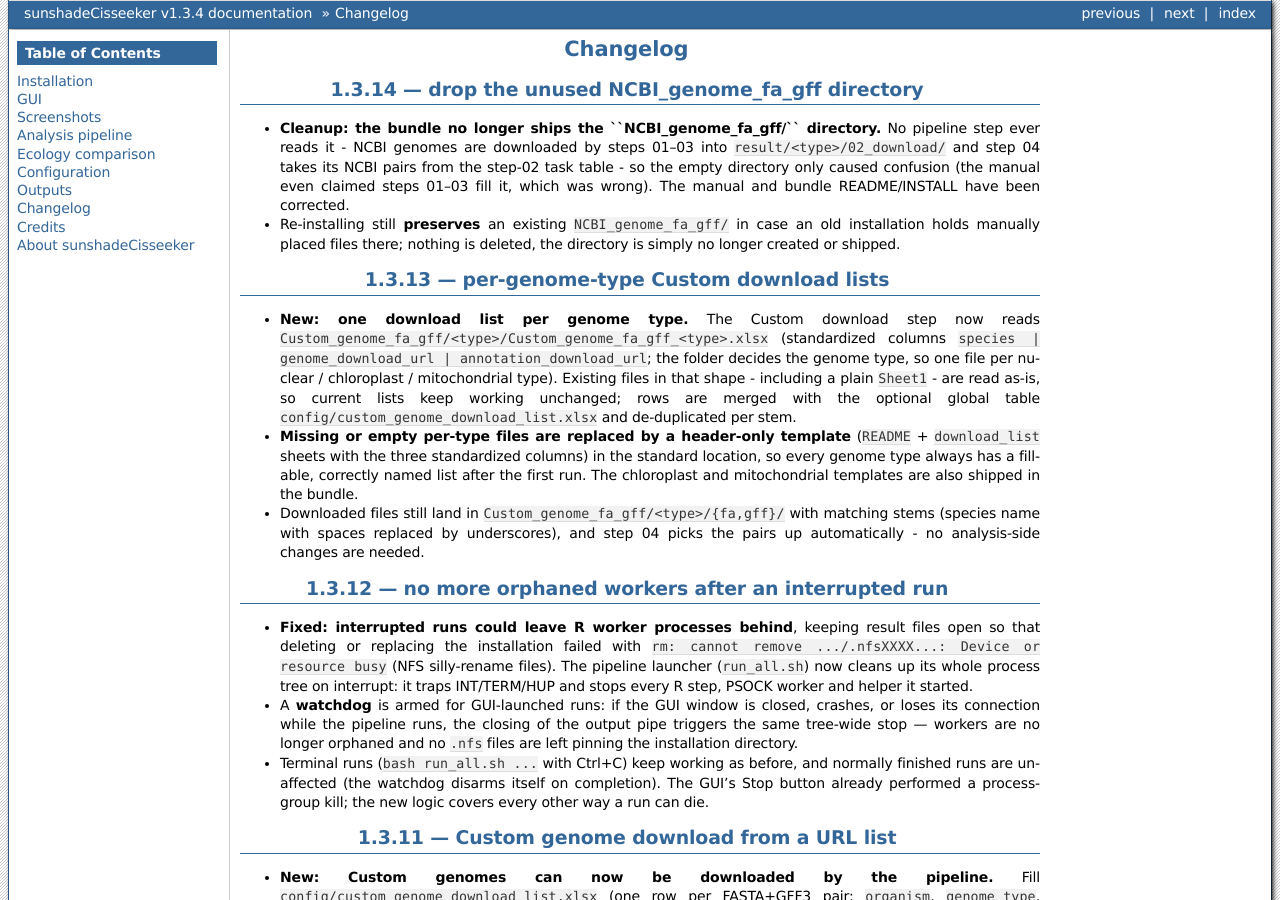
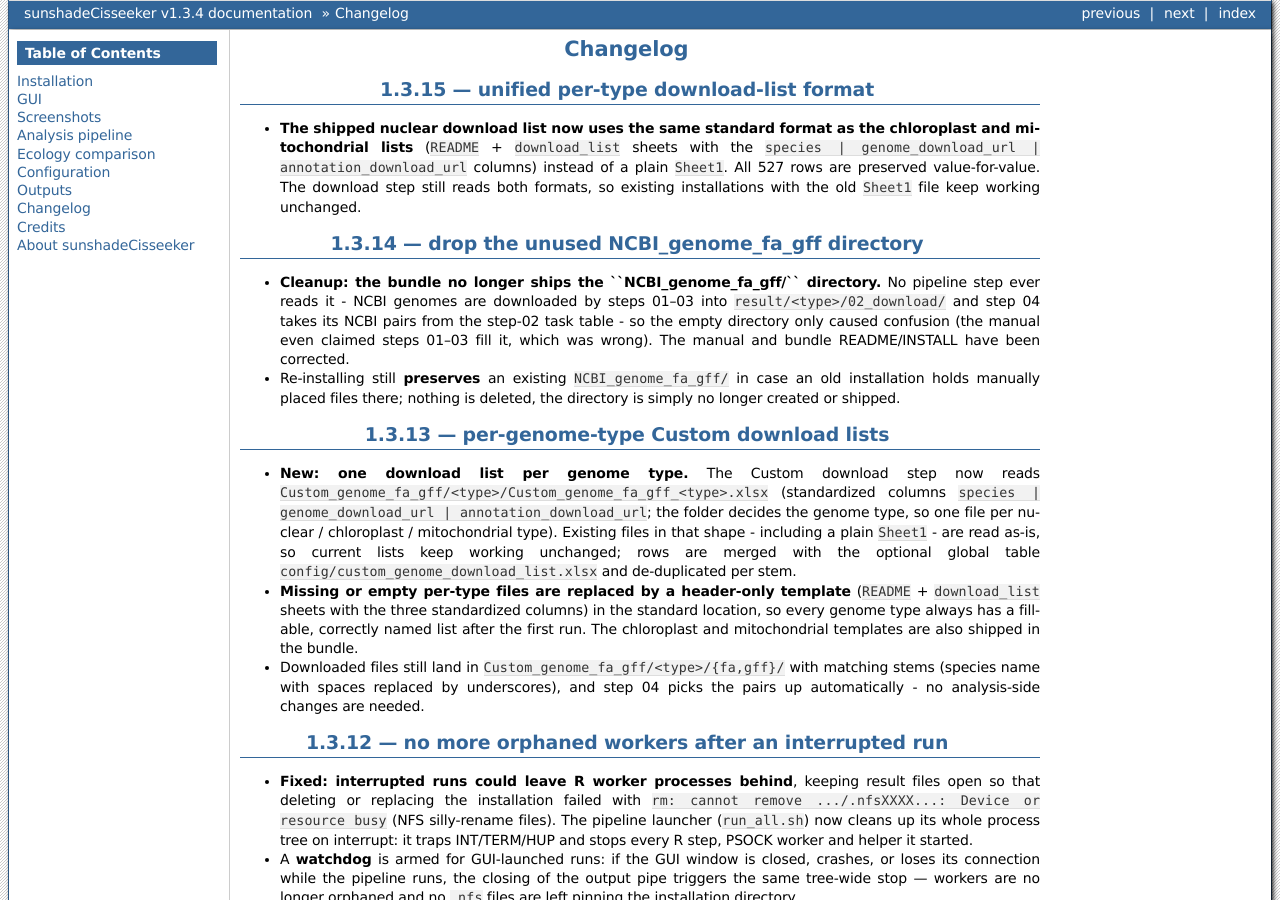
Before and after one commit to chenzhr23/sunshadeCisseeker-docs, a Sphinx documentation site: the page built from docs/content/Changelog.rst, in a window 1280 px wide and 900 px high. Built offline with Sphinx 7.4.7, drawn with Linux system fonts in a browser that asks for light colours.

Commit message:
docs: v1.3.15 unified per-type download-list format

```diff
--- a/docs/content/Changelog.rst
+++ b/docs/content/Changelog.rst
@@ -1,5 +1,15 @@
 Changelog
 =========
+
+1.3.15 — unified per-type download-list format
+----------------------------------------------
+
+* **The shipped nuclear download list now uses the same standard format as
+  the chloroplast and mitochondrial lists** (``README`` + ``download_list``
+  sheets with the ``species | genome_download_url | annotation_download_url``
+  columns) instead of a plain ``Sheet1``. All 527 rows are preserved
+  value-for-value. The download step still reads both formats, so existing
+  installations with the old ``Sheet1`` file keep working unchanged.
 
 1.3.14 — drop the unused NCBI_genome_fa_gff directory
 ------------------------------------------------------
```
